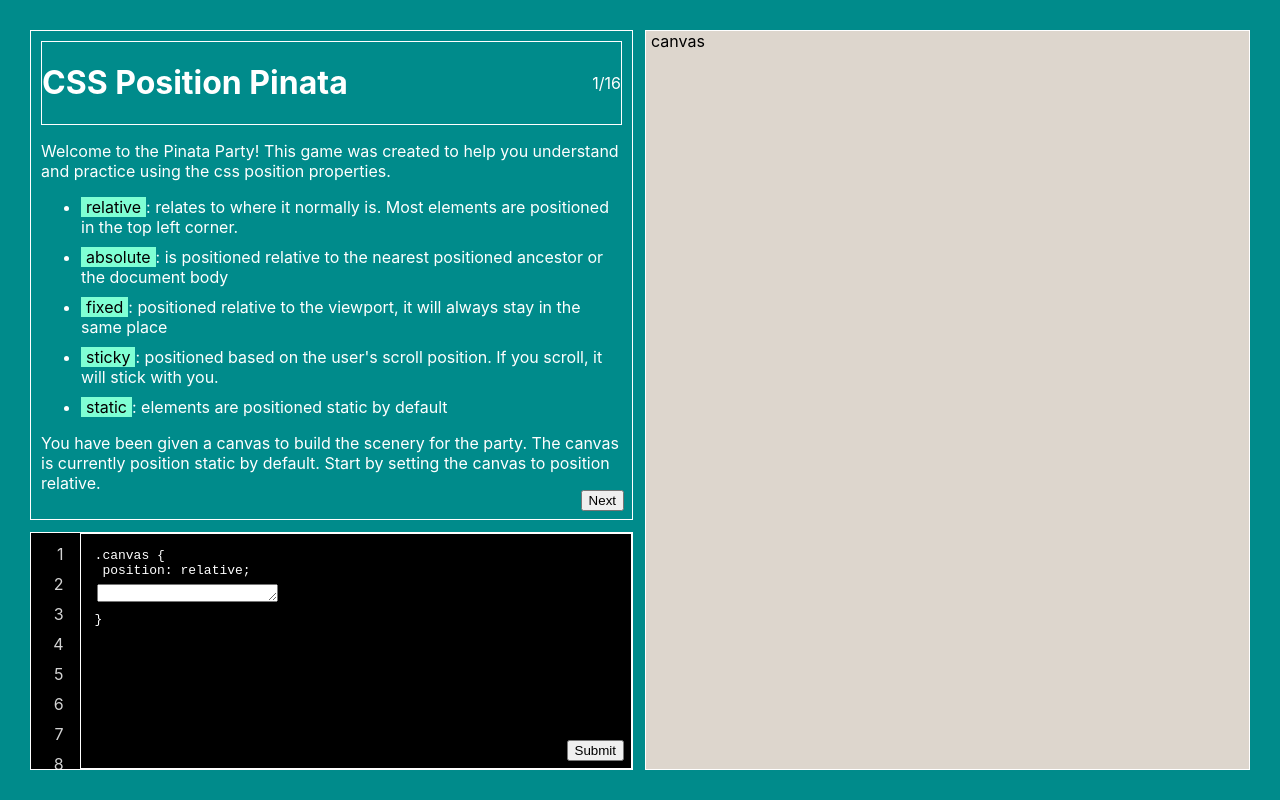
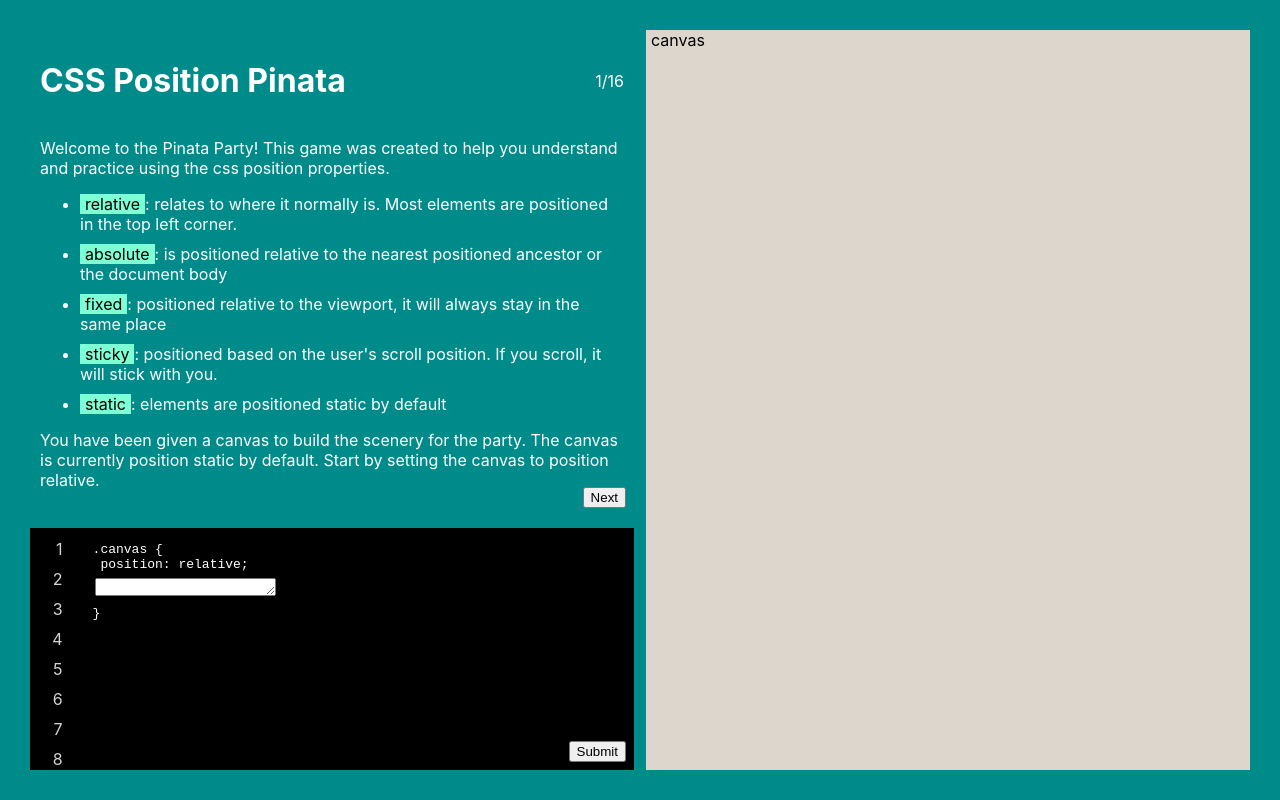
Before and after one commit to karisP/css-position-pinata, a React (Create React App) app: page / in a window 1280 px wide. Built offline with nearby package versions, Linux system fonts and the light colour scheme.

Commit message:
remove border, pass down currentStep

```diff
--- a/src/Layout/Layout.module.css
+++ b/src/Layout/Layout.module.css
@@ -12,11 +12,6 @@
   display: flex;
   flex-direction: column;
   flex: 2;
-}
-
-.wrapper div:first-child,
-.container div {
-  border: 1px solid white;
 }
 
 .wrapper div:first-child,
--- a/src/Layout/Layout.tsx
+++ b/src/Layout/Layout.tsx
@@ -19,7 +19,10 @@ const Layout = () => {
           currentStep={currentStep}
           handleClickNext={handleClickNext}
         />
-        <CodeEditor />
+        <CodeEditor
+          currentStep={currentStep}
+          handleClickNext={handleClickNext}
+        />
       </div>
     </div>
   );
```
